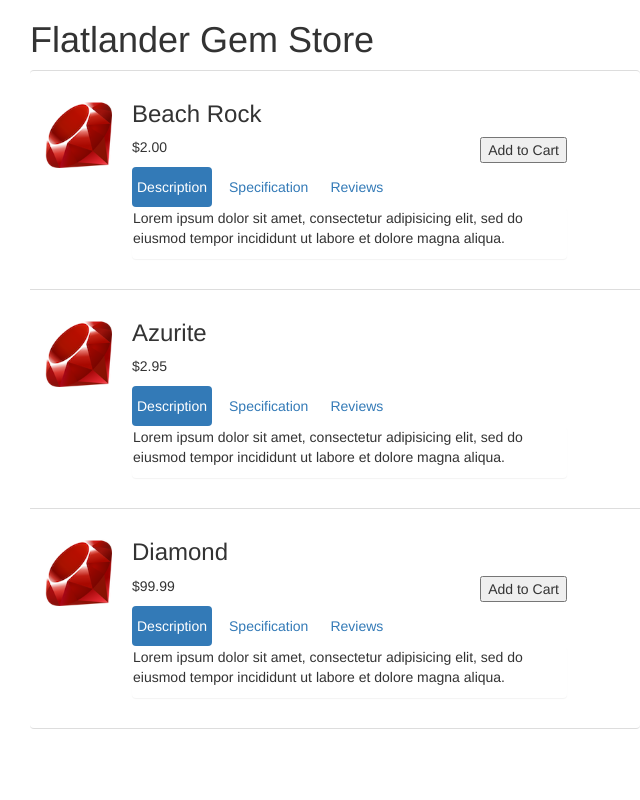
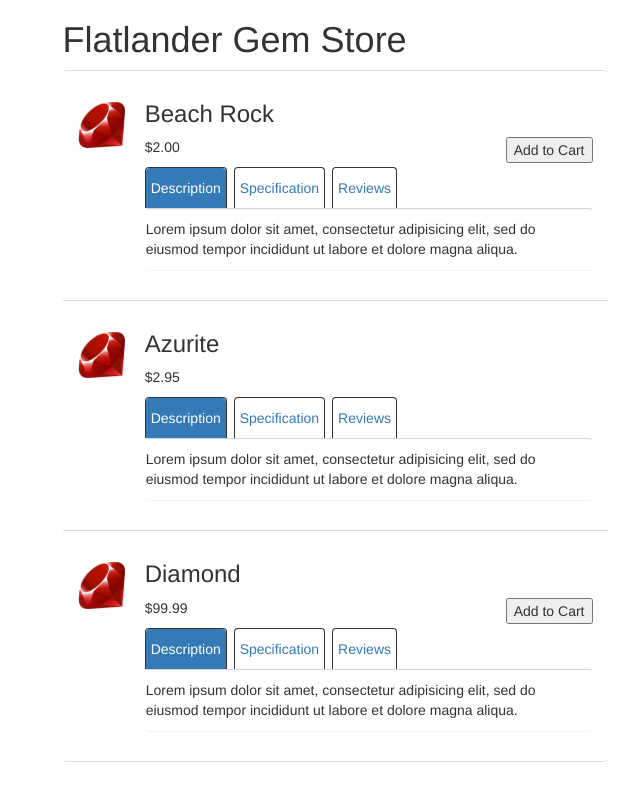
Before and after one commit to awilsongithub/angular_gemstore, a PHP site: page / in a window 1280 px wide. Shown: the whole page, without its empty margins (305-945 px from the left). Run offline with PHP 8.4, Linux system fonts and the light colour scheme.

Commit message:
styled tabs to look like tabs. set pixel widths like yelp on main layout elements container, image and text flex-items.

```diff
--- a/index.html
+++ b/index.html
@@ -45,9 +45,9 @@
                 <section ng-controller='PanelController as panel'>
                     <ul class='nav nav-pills clear-both'>
                         <!-- apply active class if tab === x -->
-                        <li ng-class='{active:panel.isSet(1)}'><a href="#" ng-click='panel.setTab(1)'>Description</a></li>
-                        <li ng-class='{active:panel.isSet(2)}'><a href="#" ng-click='panel.setTab(2)'>Specification</a></li>
-                        <li ng-class='{active:panel.isSet(3)}'><a href="#" ng-click='panel.setTab(3)'>Reviews</a></li>
+                        <li ng-class='{active:panel.isSet(1)}'><a class='tabs' href="#" ng-click='panel.setTab(1)'>Description</a></li>
+                        <li ng-class='{active:panel.isSet(2)}'><a class='tabs' href="#" ng-click='panel.setTab(2)'>Specification</a></li>
+                        <li ng-class='{active:panel.isSet(3)}'><a class='tabs' href="#" ng-click='panel.setTab(3)'>Reviews</a></li>
                     </ul>
 
                     <!-- PANELS -->
--- a/styles.css
+++ b/styles.css
@@ -1,5 +1,5 @@
 .container {
-    width: 50%;
+    width: 575px;
     margin: auto;
 }
 .list-group-item {
@@ -12,11 +12,11 @@
     display: flex;
 }
 .flex-item {
-    width: 75%; /* so fills out parent */
+    width: 500px; /* so fills out parent */
 }
 /*size the image container not img to maintain aspect ratio */
 #image-div {
-    width: 15%;
+    width: 75px;
 }
 #product-image {
     display: block;
@@ -24,9 +24,31 @@
     padding: 20px 20px 5px 0px;
 }
 .nav-pills li a {
+    /* pad a not li so whole tab clickable */
     padding: 10px 5px 10px 5px;
-    margin-right: 10px;
+    border-radius: 4px 4px 0px 0px;
+    /*margin-right: 10px;*/
 }
 .clear-both {
     clear: both;
 }
+.nav-pills li {
+    /*display: inline;*/
+    border: solid;
+    border-radius: 4px 4px 0px 0px;
+    border-width: 1px 1px 0 1px;
+    margin: 0 5px 0 0;
+}
+/*.tabs:active {
+    background: orange;
+}*/
+.panel {
+    border-top: 1px solid lightgrey;
+}
+.panel p {
+    margin-top: 10px;
+}
+.panel:active {
+    padding-bottom: 1px;
+    background: lightgrey;
+}
```
